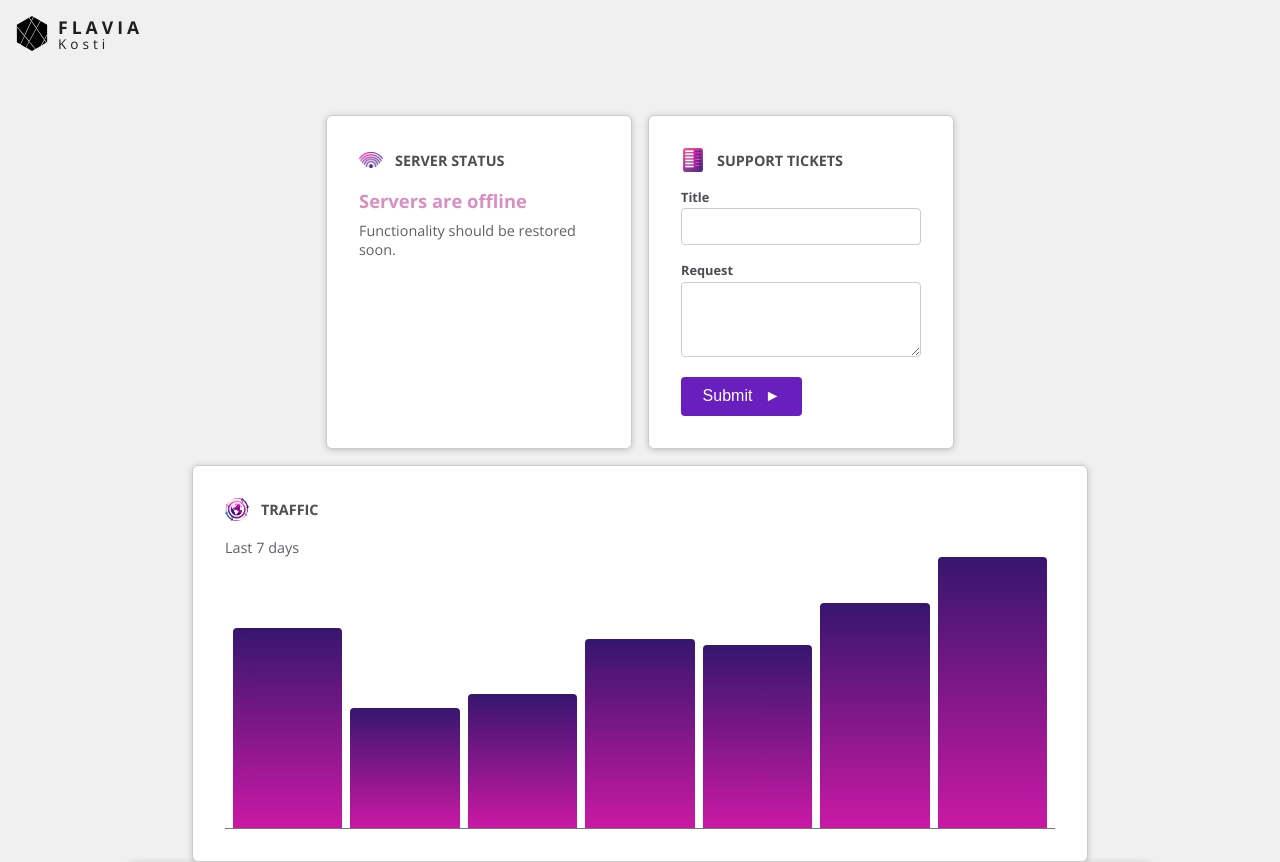
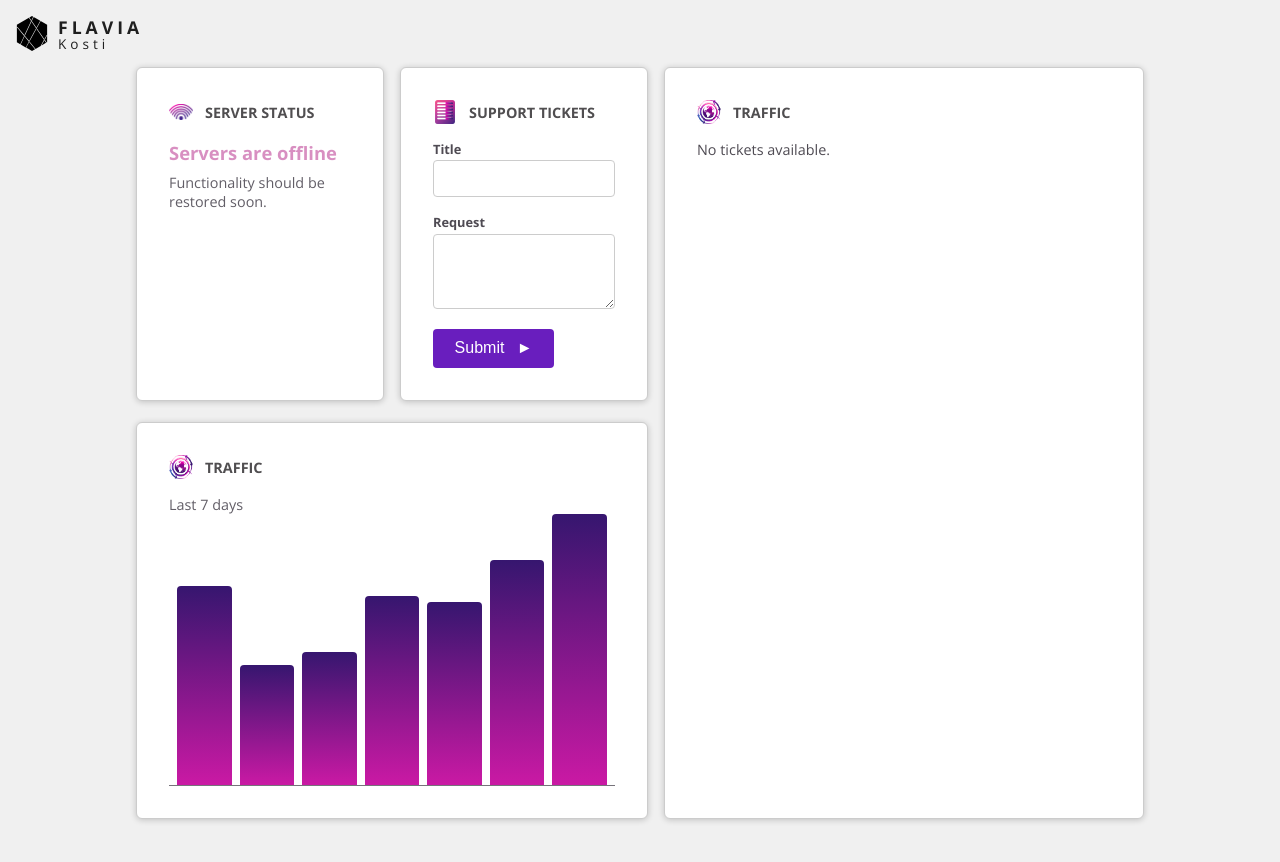
Before and after one commit to flavia3107/angular-dashboard-mini-project, an Angular app: page / in a window 1280 px wide. Shown: the top 862 px of the page. Built offline with nearby package versions, Linux system fonts and the light colour scheme.

Commit message:
Dashboard: Complete style

```diff
--- a/src/app/app.component.html
+++ b/src/app/app.component.html
@@ -17,7 +17,7 @@
     </app-dashboard-item>
   </div>
   <div class="tickets-list">
-    <app-dashboard-item [image]="{ src: './assets/globe.png', alt: 'A globe' }" title="Traffic">
+    <app-dashboard-item class="ticketList" [image]="{ src: './assets/globe.png', alt: 'A globe' }" title="Traffic">
       <app-tickets [tickets]="tickets" (completeTicket)="onCloseTicket($event)" />
     </app-dashboard-item>
   </div>
--- a/src/app/dashboard/server-status/server-status.component.css
+++ b/src/app/dashboard/server-status/server-status.component.css
@@ -1,8 +1,3 @@
-:host {
-    display: block;
-    width: 15rem;
-}
-
 .status p:first-of-type {
     font-weight: bold;
     animation: pulse 2s infinite;
--- a/src/app/dashboard/tickets/new-ticket/new-ticket.component.ts
+++ b/src/app/dashboard/tickets/new-ticket/new-ticket.component.ts
@@ -14,7 +14,9 @@ export class NewTicketComponent {
   add = output<{ title: string; text: string }>();
 
   onSubmit(title: string, ticketText: string) {
-    this.add.emit({ title: title, text: ticketText });
-    this.form?.nativeElement.reset();
+    if (title && ticketText) {
+      this.add.emit({ title: title, text: ticketText });
+      this.form?.nativeElement.reset();
+    }
   }
 }
--- a/src/app/dashboard/tickets/ticket/ticket.component.css
+++ b/src/app/dashboard/tickets/ticket/ticket.component.css
@@ -1,6 +1,6 @@
 article {
     border-radius: 4px;
-    background-color: #59555f;
+    background-color: #210d42;
     color: #ded8e6;
 }
 
--- a/src/app/dashboard/tickets/tickets.component.css
+++ b/src/app/dashboard/tickets/tickets.component.css
@@ -8,7 +8,9 @@
     list-style: none;
     margin: 0;
     padding: 0;
-    width: 15rem;
+    max-height: calc(100% - 5rem);
+    overflow: auto;
+    padding-right: 1rem;
 }
 
 :host li {
@@ -26,6 +28,11 @@
     color: #38343c;
 }
 
+div {
+    width: 100%;
+    min-height: 45rem;
+}
+
 @media (min-width: 768px) {
     :host {
         flex-direction: row;
--- a/src/styles.css
+++ b/src/styles.css
@@ -14,8 +14,9 @@ body {
 }
 
 main {
-  width: 80%;
-  margin: 3rem 10%;
+  display: flex;
+  gap: 1rem;
+  justify-content: center;
 }
 
 #dashboard {
@@ -24,7 +25,8 @@ main {
   align-items: center;
   justify-content: space-between;
   gap: 1rem;
-  max-width: 85rem;
+  max-width: 40%;
+  min-width: 30rem;
 }
 
 #traffic {
@@ -39,7 +41,7 @@ p {
 }
 
 .chart {
-  width: 56rem;
+  width: 100%;
 }
 
 #chart {
@@ -64,15 +66,8 @@ p {
   }
 }
 
-@media (max-width: 768px) {
-  .chart {
-    width: 100%;
-  }
-}
-
 #status {
   display: block;
-  width: 15rem;
 }
 
 .status p:first-of-type {
@@ -178,6 +173,7 @@ button:hover .icon {
   display: flex;
   flex-direction: column;
   gap: 1.5rem;
+  min-width: 25rem;
 }
 
 #tickets ul {
@@ -202,8 +198,9 @@ button:hover .icon {
   color: #38343c;
 }
 
-#new-ticket {
-  width: 15rem;
+.tickets-list {
+  min-width: 30rem;
+  max-height: 47rem;
 }
 
 @media (min-width: 768px) {
@@ -237,3 +234,7 @@ button:hover .icon {
   justify-content: center;
   gap: 1rem;
 }
+
+.row app-dashboard-item {
+  width: 49%;
+}
```
